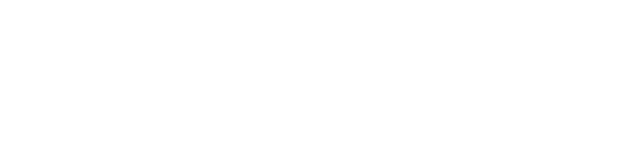
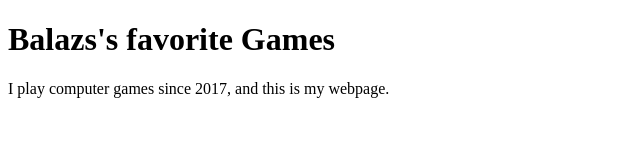
Before and after one commit to NotBalazs/my-favorite-game, a plain HTML site: page index.html in a window 1280 px wide. Shown: the whole page, without its empty margins (0-640 px from the left). Drawn offline with Linux system fonts and the light colour scheme.

Commit message:
paragraph and header1 added

```diff
--- a/index.html
+++ b/index.html
@@ -5,6 +5,10 @@
     <title>My favorite games</title>
 </head>
 <body>
+    <h1>Balazs's favorite Games</h1>
 
+    <p>
+        I play computer games since 2017, and this is my webpage.
+    </p>
 </body>
 </html>
```
